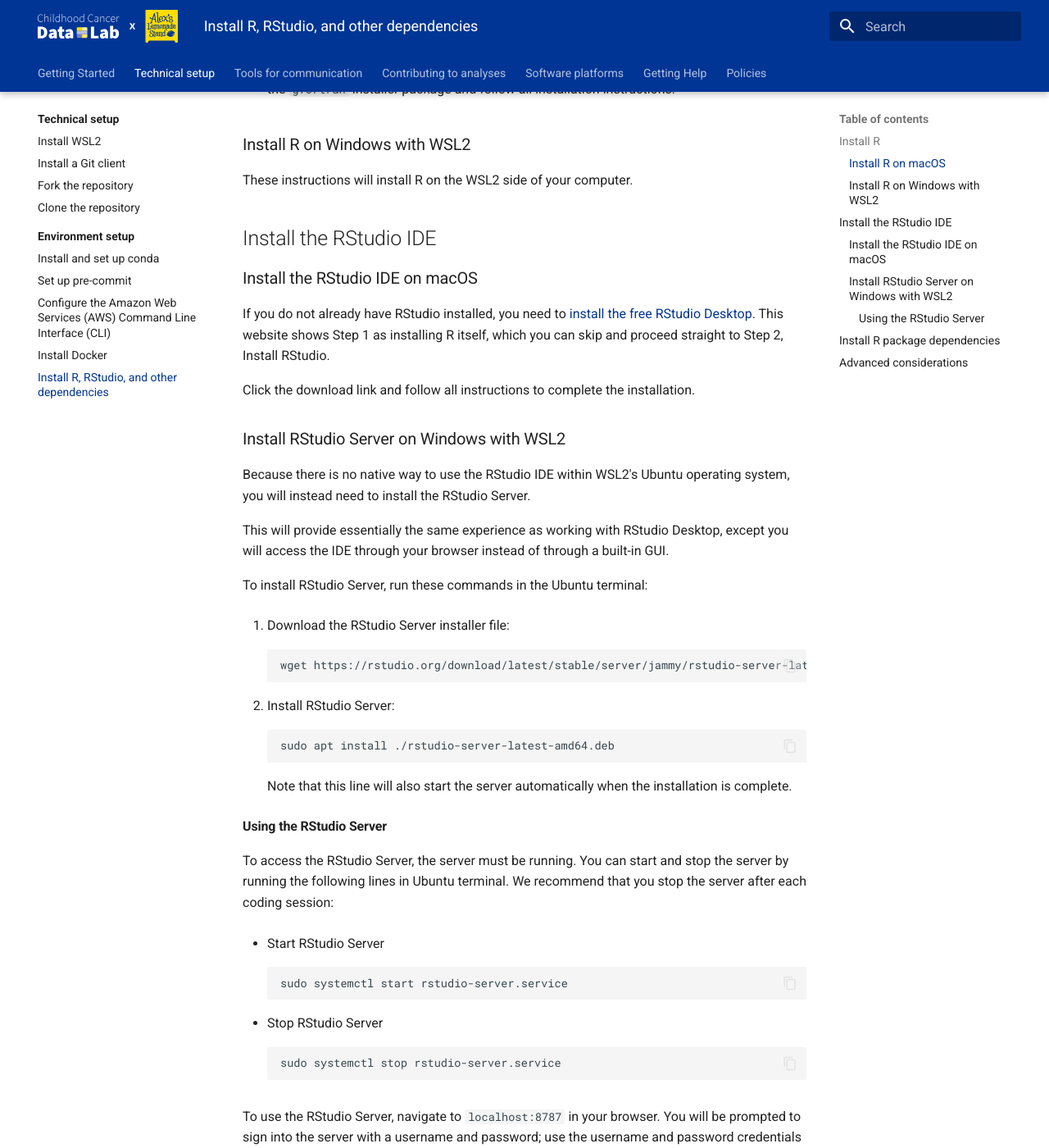
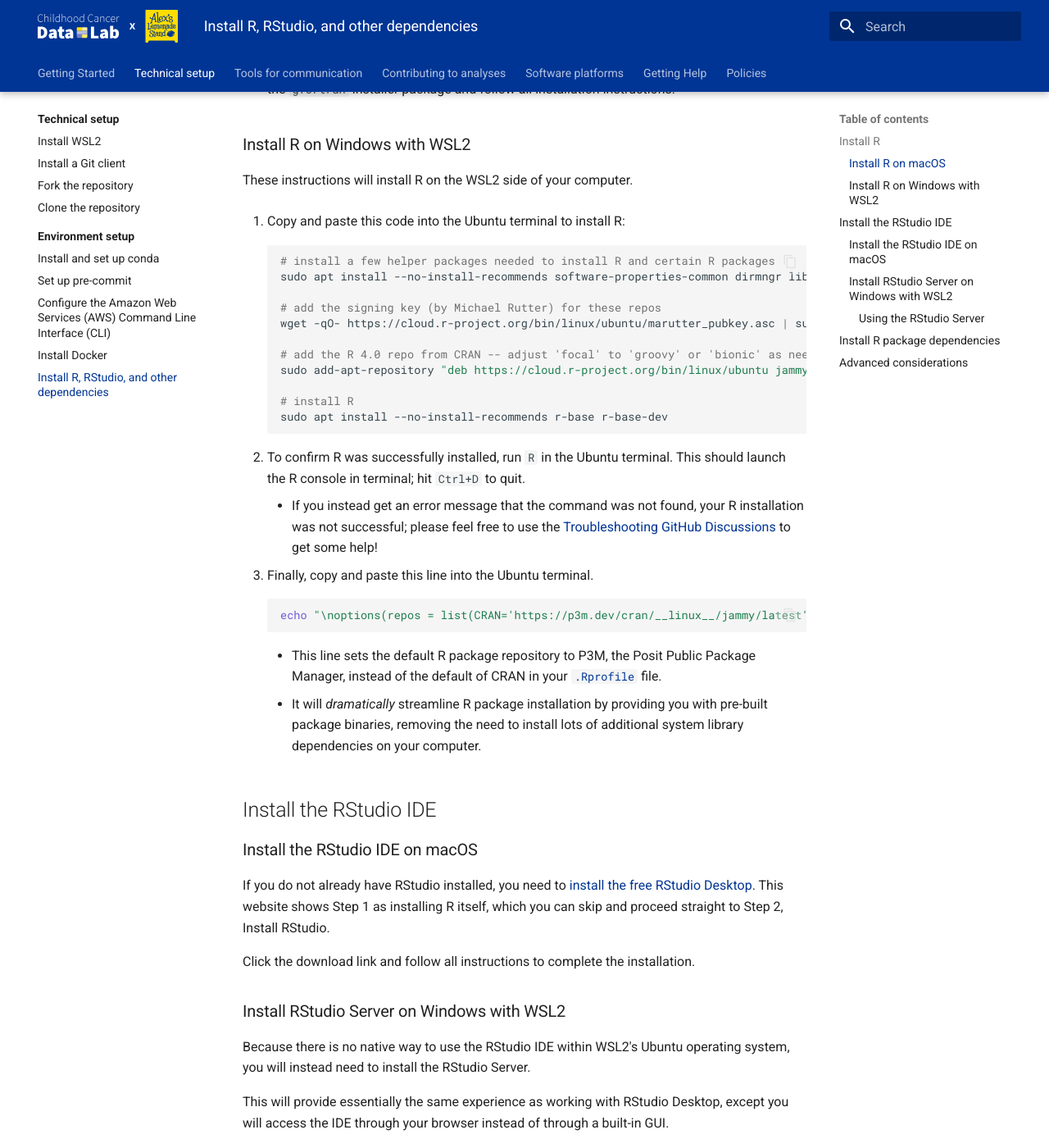
Before and after one commit to AlexsLemonade/OpenScPCA-analysis, an MkDocs documentation site: the page built from docs/technical-setup/environment-setup/install-r-rstudio.md, in a window 1280 px wide and 1400 px high, scrolled down 1395 px. Shown: the whole window at 82% size. Built offline with MkDocs 1.6.1 and Material for MkDocs 9.7.7, drawn with Linux system fonts in a browser that asks for light colours.

Commit message:
fill in R instructions

````diff
--- a/docs/technical-setup/environment-setup/install-r-rstudio.md
+++ b/docs/technical-setup/environment-setup/install-r-rstudio.md
@@ -46,8 +46,32 @@
 
 These instructions will install R on the WSL2 side of your computer.
 
+1. Copy and paste this code into the Ubuntu terminal to install R:
 
+    ```sh
+    # install a few helper packages needed to install R and certain R packages
+    sudo apt install --no-install-recommends software-properties-common dirmngr libssl-dev
 
+    # add the signing key (by Michael Rutter) for these repos
+    wget -qO- https://cloud.r-project.org/bin/linux/ubuntu/marutter_pubkey.asc | sudo tee -a /etc/apt/trusted.gpg.d/cran_ubuntu_key.asc
+
+    # add the R 4.0 repo from CRAN -- adjust 'focal' to 'groovy' or 'bionic' as needed
+    sudo add-apt-repository "deb https://cloud.r-project.org/bin/linux/ubuntu jammy-cran40/"
+
+    # install R
+    sudo apt install --no-install-recommends r-base r-base-dev
+    ```
+
+1. To confirm R was successfully installed, run `R` in the Ubuntu terminal.
+This should launch the R console in terminal; hit `Ctrl+D` to quit.
+    - If you instead get an error message that the command was not found, your R installation was not successful; please feel free to use the [Troubleshooting GitHub Discussions](../../communications-tools/index.md#ask-questions) to get some help!
+
+1. Finally, copy and paste this line into the Ubuntu terminal.
+    ```sh
+    echo "\noptions(repos = list(CRAN='https://p3m.dev/cran/__linux__/jammy/latest'))" >> ~/.Rprofile
+    ```
+      - This line sets the default R package repository to P3M, the Posit Public Package Manager, instead of the default of CRAN in your [`.Rprofile`](https://support.posit.co/hc/en-us/articles/360047157094-Managing-R-with-Rprofile-Renviron-Rprofile-site-Renviron-site-rsession-conf-and-repos-conf) file.
+       - It will _dramatically_ streamline R package installation by providing you with pre-built package binaries, removing the need to install lots of additional system library dependencies on your computer.
 
 
 
````
